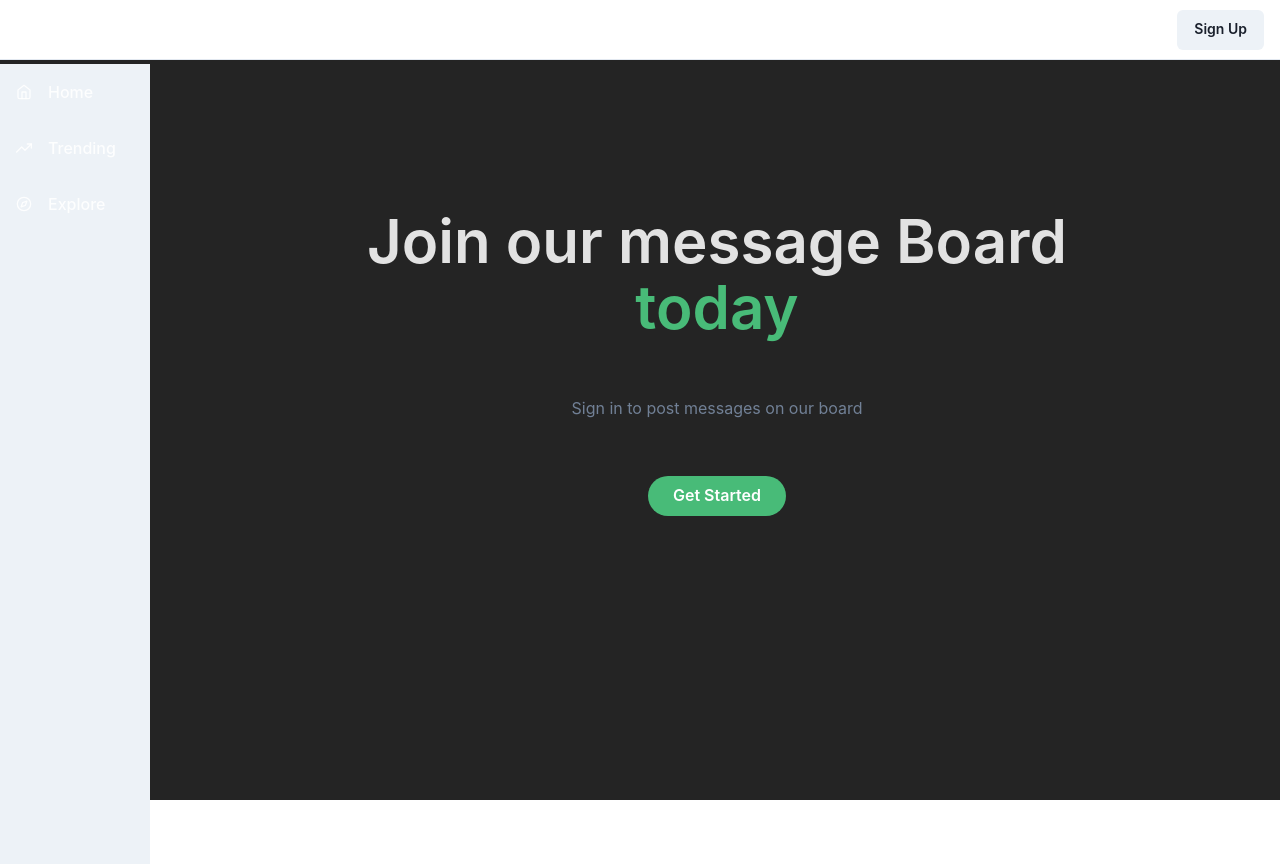
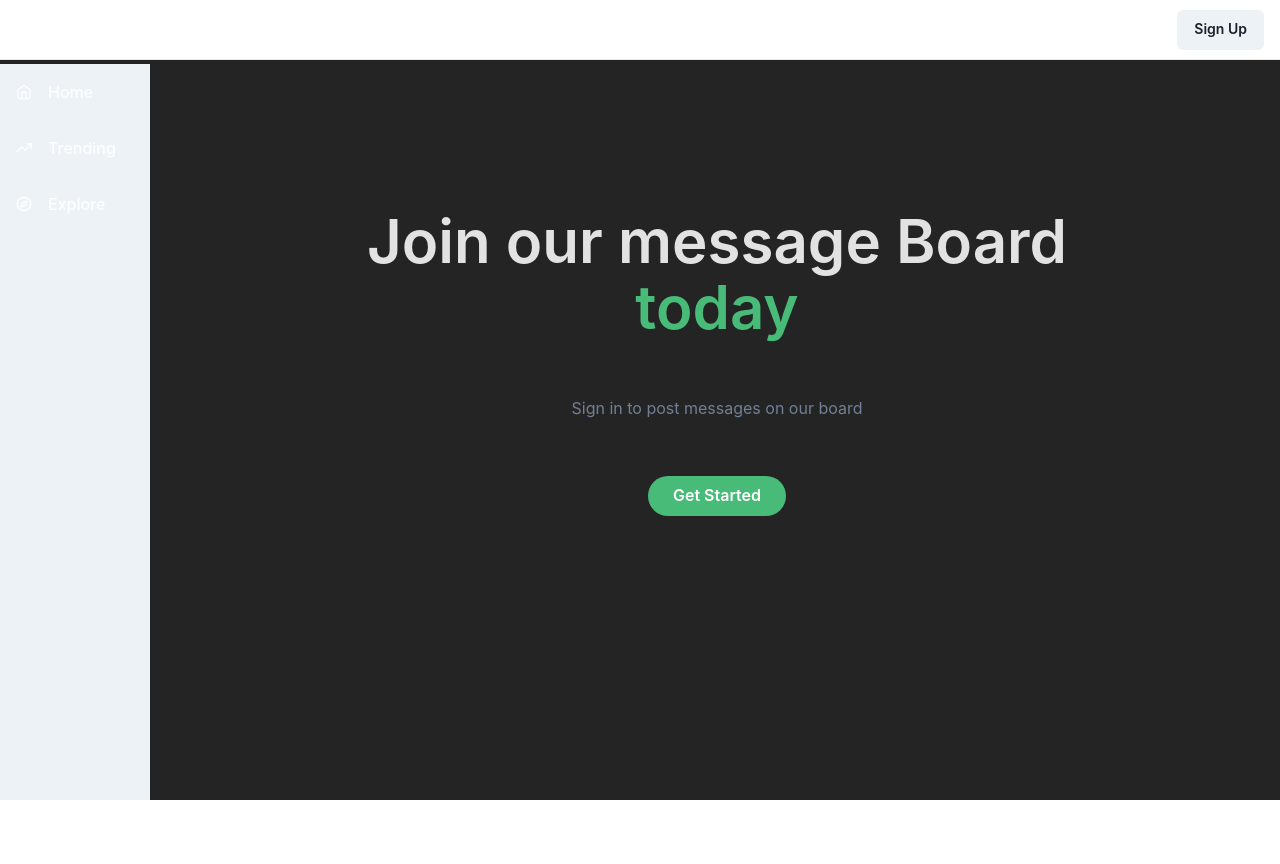
Before and after one commit to kauai-ian/sprint-21_class, a React (Vite) app in the folder message-app/client/: page / in a window 1280 px wide. After the commit the page ends 800 px from the top, so only its background shows below. Built offline with nearby package versions, Linux system fonts and the light colour scheme; no server answers.

Commit message:
fixes layout

```diff
--- a/message-app/client/src/components/Layout/index.tsx
+++ b/message-app/client/src/components/Layout/index.tsx
@@ -14,6 +14,8 @@ const Layout: FC<Props> = ({ children }) => {
       gridTemplateRows={'auto 1fr'}
       gridTemplateColumns={'150px 1fr'}
       gap='1'
+      overflow="hidden"
+      height="100vh"
     >
     <GridItem area={'nav'}>
       <Navbar />
@@ -21,7 +23,7 @@ const Layout: FC<Props> = ({ children }) => {
     <GridItem area={'sidebar'}>
       <Sidebar />
     </GridItem>
-    <GridItem area={'main'} overflow="auto">
+    <GridItem area={'main'} overflow="auto" pb="200px">
       { children }
     </GridItem>
   </Grid>
--- a/message-app/client/src/components/Sidebar/index.tsx
+++ b/message-app/client/src/components/Sidebar/index.tsx
@@ -23,7 +23,6 @@ interface NavItemProps extends FlexProps {
   href: string;
 }
 const LinkItems: Array<LinkItemProps> = [
-  { href: "/", name: "Home", icon: FiHome },
   { href: "/feed", name: "Trending", icon: FiTrendingUp },
   { href: "/feed", name: "Explore", icon: FiCompass },
 ];
@@ -63,9 +62,17 @@ const NavItem = ({ icon, children, href }: NavItemProps) => {
 };
 
 const Sidebar = () => {
-  const { isLoading, user } = useAuth0();
+  const { isAuthenticated, isLoading, user } = useAuth0();
+
   return (
     <Box minH="100vh" bg={useColorModeValue("gray.100", "gray.900")} pl={4}>
+      {!isLoading ? (
+        <Box>
+          {!isAuthenticated && (
+            <NavItem icon={FiHome} href="/">
+              Home
+            </NavItem>
+          )}
           {LinkItems.map((link) => (
             <NavItem key={link.name} icon={link.icon} href={link.href}>
               {link.name}
@@ -77,6 +84,8 @@ const Sidebar = () => {
             </NavItem>
           )}
         </Box>
+      ) : null}
+    </Box>
   );
 };
 
```
Lines whose indentation alone changed are shown as unchanged.
